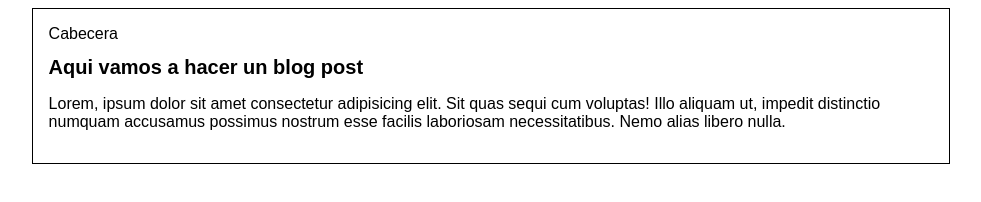
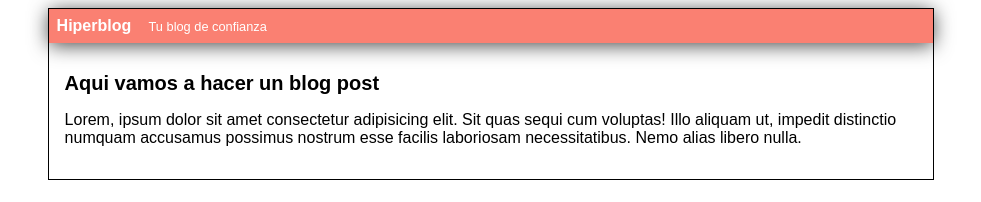
Before and after one commit to david970218/david970218.github.io, a plain HTML site: page blogpost.html in a window 1280 px wide. Shown: the whole page, without its empty margins (149-1130 px from the left). Drawn offline with Linux system fonts and the light colour scheme.

```diff
--- a/blogpost.html
+++ b/blogpost.html
@@ -8,15 +8,17 @@
 <body>
     <div class="container">
         <div class="cabecera">
-            Cabecera
+            Hiperblog
+            <span class="tagline">Tu blog de confianza</span>
         </div>
         <div class="post">
             <h1>Aqui vamos a hacer un blog post</h1>
-        </div>
+
         <p>Lorem, ipsum dolor sit amet consectetur adipisicing elit.
             Sit quas sequi cum voluptas! Illo aliquam ut,
             impedit distinctio numquam accusamus possimus nostrum esse
             facilis laboriosam necessitatibus. Nemo alias libero nulla.</p>
+        </div>
     </div>
 
 
--- a/css/estilos.css
+++ b/css/estilos.css
@@ -4,9 +4,18 @@ body {
     font-family: "Arial";
 }
 
+.cabecera{
+    background: salmon;
+    box-shadow: 0px 2px 20px 0px rgba(0,0,0,0.75);
+    color: white;
+    font-weight: bold;
+    margin: 0;
+    padding: 0.5em;
+}
+
 .container {
     width: 70%;
-    padding: 1em;
+    padding: 0em;
     text-align: left;
     border: 1px solid rgb(0, 0, 0);
     margin: 0 auto;
@@ -15,3 +24,14 @@ body {
     .container h1 {
         font-size: 20px;
     }
+
+    .post{
+        padding: 1em;
+
+    }
+
+.cabecera .tagline{
+    padding: 1em 0 0 1em;
+    font-weight: normal;
+    font-size: 0.8em;
+}
```
